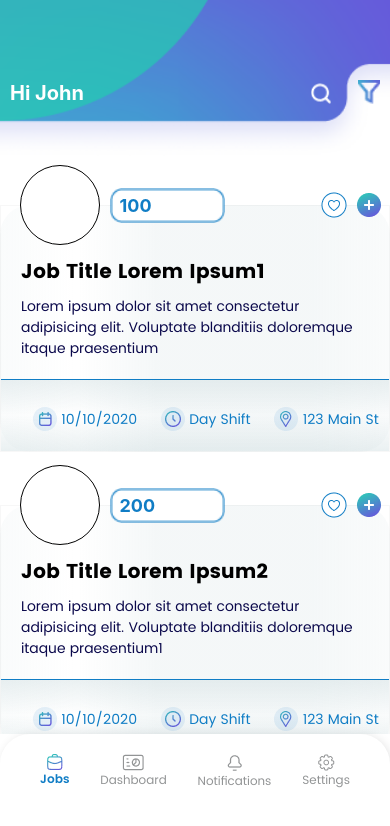
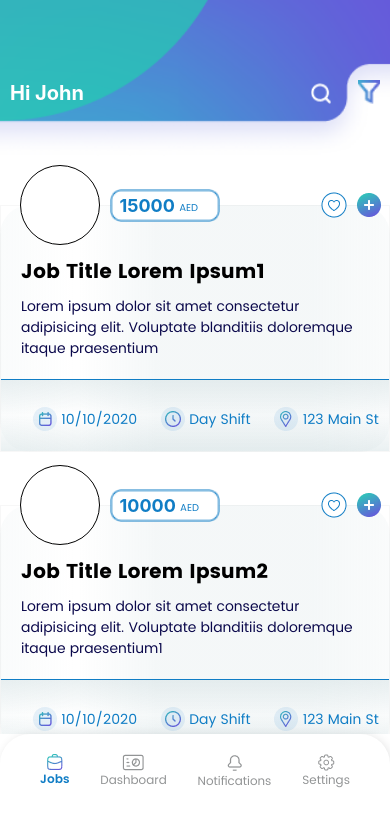
Before and after one commit to melhemdirani/Mawaheb, a React Native app: screen /Home in a window 390 px wide. Shown: the top 826 px of the page. Built offline with nearby package versions, Linux system fonts and the light colour scheme.

Commit message:
fixed job and joblist component + added currencies

```diff
--- a/App.js
+++ b/App.js
@@ -13,6 +13,7 @@ import BankPage from './pages/BankPage';
 import ClientSignupPage from './pages/ClientSignupPage';
 import Navbar from './components/Navbar';
 import JobsPage from './pages/JobsPage';
+import JobListPage from './pages/JobListPage';
 
 const Stack = createNativeStackNavigator()
 
@@ -32,13 +33,14 @@ export default function App() {
     <NavigationContainer>
       <Stack.Navigator>
         <Stack.Screen
-          name="Home"
+          name='Home'
           component={JobsPage}
           options={{
             headerShown: false,
           }}
         />
       </Stack.Navigator>
+
     </NavigationContainer>
   )
 }
--- a/components/Job.js
+++ b/components/Job.js
@@ -11,7 +11,9 @@ import MaskedView from '@react-native-masked-view/masked-view'
 
 const Job = ({ title, description, price, lastOne }) => {
   return (
-    <View style={lastOne ? [styles.wrapper, {marginBottom: 40}] : styles.wrapper}>
+    <View
+      style={lastOne ? [styles.wrapper, { marginBottom: 40 }] : styles.wrapper}
+    >
       <View style={styles.header}>
         <View style={styles.subHeader}>
           <View style={styles.circle}></View>
@@ -20,7 +22,10 @@ const Job = ({ title, description, price, lastOne }) => {
             style={styles.priceBg}
             resizeMode='contain'
           >
+            <View style={styles.priceAndCurrency}>
               <Text style={styles.price}>{price} </Text>
+              <Text style={styles.currency}>AED</Text>
+            </View>
           </ImageBackground>
         </View>
         <View style={styles.subHeader}>
@@ -45,7 +50,9 @@ const Job = ({ title, description, price, lastOne }) => {
           <View style={styles.info}>
             <MaskedView
               maskElement={
-                <Text style={[styles.title, { backgroundColor: 'transparent' }]}>
+                <Text
+                  style={[styles.title, { backgroundColor: 'transparent' }]}
+                >
                   {title}
                 </Text>
               }
@@ -90,13 +97,12 @@ const Job = ({ title, description, price, lastOne }) => {
   )
 }
 const styles = StyleSheet.create({
-  wrapper:{
+  wrapper: {
     height: 300,
     zIndex: 9999,
   },
-  linear:{
+  linear: {
     borderRadius: 30,
-
   },
   container: {
     justifyContent: 'center',
@@ -105,7 +111,7 @@ const styles = StyleSheet.create({
     borderColor: 'rgba(0,0,0,.03)',
     position: 'relative',
     zIndex: 1,
-    paddingTop: 30
+    paddingTop: 30,
   },
   info: {
     padding: 20,
@@ -113,17 +119,17 @@ const styles = StyleSheet.create({
   header: {
     zIndex: 1,
     top: 0,
-    flexDirection: "row",
-    alignItems: "center",
-    justifyContent: "space-between",
-    width: "90%",
-    alignSelf: "center",
-    marginBottom: -45
+    flexDirection: 'row',
+    alignItems: 'center',
+    justifyContent: 'space-between',
+    width: '90%',
+    alignSelf: 'center',
+    marginBottom: -45,
   },
   title: {
     fontSize: 20,
     marginBottom: 10,
-    fontFamily: "PoppinsB"
+    fontFamily: 'PoppinsB',
   },
   footer: {
     flexDirection: 'row',
@@ -147,13 +153,13 @@ const styles = StyleSheet.create({
     borderColor: ' rgba(16, 125, 197, 1)',
     borderWidth: 1,
     zIndex: 999,
-    backgroundColor: "white"
+    backgroundColor: 'white',
   },
   priceBg: {
-    width: 115  ,
+    width: 110,
     height: 90,
     left: 10,
-    justifyContent: "center"
+    justifyContent: 'center',
   },
   price: {
     fontSize: 18,
@@ -161,31 +167,41 @@ const styles = StyleSheet.create({
     fontWeight: 'bold',
     color: 'rgba(16, 125, 197, 1)',
   },
-  heart: {
-
-  },
+  heart: {},
   plus: {
-    left: 10
+    left: 10,
   },
   text: {
     color: 'rgba(16, 125, 197, 1)',
-    fontFamily: 'PoppinsR'
+    fontFamily: 'PoppinsR',
   },
   description: {
-    color: "#0A084B",
-    fontFamily: 'PoppinsR'
-
+    color: '#0A084B',
+    fontFamily: 'PoppinsR',
   },
-  subHeader:{
-    flexDirection: "row",
-    justifyContent: "center",
-    alignItems: "center"
+  subHeader: {
+    flexDirection: 'row',
+    justifyContent: 'center',
+    alignItems: 'center',
   },
   shad: {
-    shadowOffset: {width: -2, height: 4},
+    shadowOffset: { width: -2, height: 4 },
     shadowColor: '#171717',
     shadowOpacity: 1,
     shadowRadius: 3,
-  }
+  },
+  priceAndCurrency: {
+    flexDirection: 'row',
+
+    alignItems: 'center',
+    width: '100%',
+  },
+  currency: {
+    fontSize: 10,
+    fontFamily: 'PoppinsR',
+    marginLeft: 10,
+    marginTop: 5,
+    color: '#107DC5',
+  },
 })
 export default Job
--- a/components/JobList.js
+++ b/components/JobList.js
@@ -9,6 +9,7 @@ import heartIcon from '../assets/images/heartIcon.png'
 import plusIcon from '../assets/images/plusIcon.png'
 import MaskedView from '@react-native-masked-view/masked-view'
 import languageIcon from '../assets/images/LanguageIcon.png'
+import languageCircle from '../assets/images/languageCircle.png'
 
 const JobList = ({
   title,
@@ -29,7 +30,10 @@ const JobList = ({
             style={styles.priceBg}
             resizeMode='contain'
           >
-            <Text style={styles.price}>{price} </Text>
+            <View style={styles.priceAndCurrency}>
+              <Text style={styles.price}>{price} </Text>
+              <Text style={styles.currency}>AED per day</Text>
+            </View>
           </ImageBackground>
         </View>
         <View style={styles.subHeader}>
@@ -126,7 +130,6 @@ const styles = StyleSheet.create({
     position: 'relative',
     zIndex: 1,
     paddingTop: 30,
-
   },
   info: {
     padding: 20,
@@ -173,7 +176,7 @@ const styles = StyleSheet.create({
     backgroundColor: 'white',
   },
   priceBg: {
-    width: 115,
+    width: 130,
     height: 90,
     left: 10,
     justifyContent: 'center',
@@ -219,5 +222,25 @@ const styles = StyleSheet.create({
   language: {
     fontFamily: 'PoppinsR',
   },
+  description: {
+    fontFamily: 'PoppinsR',
+    color: '#0A084B',
+  },
+  languageIcon: {
+    marginLeft: 20,
+  },
+  priceAndCurrency: {
+    flexDirection: 'row',
+
+    alignItems: 'center',
+    width: '100%',
+  },
+  currency: {
+    fontFamily: 'PoppinsR',
+    fontSize: 10,
+    marginTop: 3,
+    color: '#107DC5',
+    padding: 10,
+  },
 })
 export default JobList
--- a/pages/JobListPage.js
+++ b/pages/JobListPage.js
@@ -6,6 +6,7 @@ import MaskedView from '@react-native-masked-view/masked-view'
 import { LinearGradient } from 'expo-linear-gradient'
 import arrowUpIcon from '../assets/images/arrowUpIcon.png'
 import { jobs } from '../assets/data/jobs'
+import Navbar from '../components/Navbar'
 
 const JobListPage = () => {
   const renderItem = (data) => {
@@ -42,12 +43,9 @@ const JobListPage = () => {
           keyExtractor={(item) => item.id}
           // contentContainerStyle={{paddingBottom: 200}}
 
-
-
-
           style={styles.jobs}
-
         ></FlatList>
+        <Navbar />
       </View>
     </View>
   )
@@ -67,6 +65,7 @@ const styles = StyleSheet.create({
     flexDirection: 'row',
     alignItems: 'center',
     justifyContent: 'space-between',
+    marginTop : -15,
   },
   jobs: {
     padding: 7,
--- a/pages/JobsPage.js
+++ b/pages/JobsPage.js
@@ -10,19 +10,19 @@ const JobsPage = () => {
             id:0,
             title: 'Job Title Lorem Ipsum1',
             description: 'Lorem ipsum dolor sit amet consectetur adipisicing elit. Voluptate blanditiis doloremque itaque praesentium',
-            price: 100
+            price: 15000
         },
         {
             id:1,
             title: 'Job Title Lorem Ipsum2',
             description: 'Lorem ipsum dolor sit amet consectetur adipisicing elit. Voluptate blanditiis doloremque itaque praesentium1',
-            price: 200
+            price: 10000
         },
         {
             id:2,
             title: 'Job Title Lorem Ipsum3',
             description: 'Lorem ipsum dolor sit amet consectetur adipisicing elit. Voluptate blanditiis doloremque itaque praesentium2',
-            price: 200
+            price: 20000
         }
     ]
     const renderItem = (data) => {
```
Also changed, not shown: assets/images/languageCircle.png (added). Lines whose indentation alone changed are shown as unchanged.
